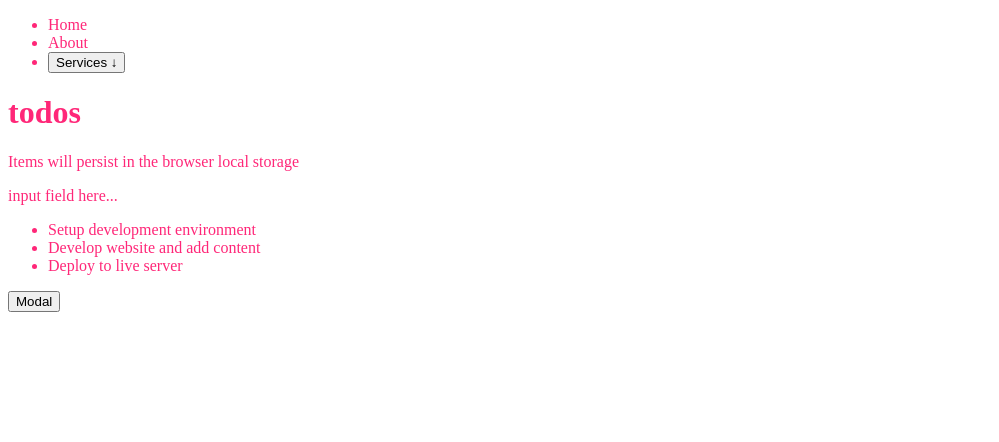
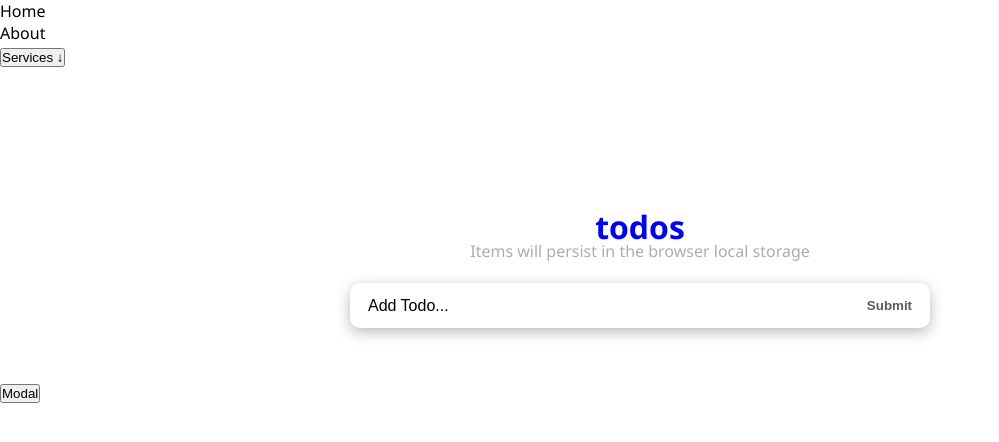
Before and after one commit to FilbertKimasa/react-todo-app, a React app: page / in a window 1280 px wide. Shown: the whole page, without its empty margins (0-999 px from the left). Built offline with nearby package versions, Linux system fonts and the light colour scheme.

Commit message:
Add features to delete, edit and update item

```diff
--- a/package.json
+++ b/package.json
@@ -21,7 +21,9 @@
   "homepage": "https://github.com/FilbertKimasa/react-todo-app#readme",
   "dependencies": {
     "react": "^18.2.0",
-    "react-dom": "^18.2.0"
+    "react-dom": "^18.2.0",
+    "sass": "^1.68.0",
+    "uuid": "^9.0.1"
   },
   "devDependencies": {
     "@babel/core": "^7.23.0",
--- a/src/components/Header.js
+++ b/src/components/Header.js
@@ -1,4 +1,5 @@
 import React from 'react';
+import '../styles/Header.module.css';
 
 function header() {
   return (
--- a/src/components/InputTodo.js
+++ b/src/components/InputTodo.js
@@ -1,7 +1,37 @@
-import React from 'react';
+import React, { useState } from 'react';
 
-function InputTodo() {
-  return <div>input field here...</div>;
+function InputTodo({ addTodoItem }) {
+  const [title, setTitle] = useState('');
+  const [message, setMessage] = useState('');
+
+  const handleChange = (e) => {
+    setTitle(e.target.value);
+  };
+  const handleSubmit = (e) => {
+    e.preventDefault();
+    if (title.trim()) {
+      addTodoItem(title);
+      setTitle('');
+      setMessage('');
+    } else {
+      setMessage('Please add item.');
+    }
+  };
+  return (
+    <>
+      <form onSubmit={handleSubmit} className="form-container">
+        <input
+          type="text"
+          placeholder="Add Todo..."
+          value={title}
+          onChange={handleChange}
+          className="input-text"
+        />
+        <button className="input-submit">Submit</button>
+      </form>
+      <span className="submit-warning">{message}</span>
+    </>
+  );
 }
 
 export default InputTodo;
--- a/src/components/TodoApp.js
+++ b/src/components/TodoApp.js
@@ -4,10 +4,12 @@ import TodosLogic from './TodosLogic';
 
 function TodoApp() {
   return (
-    <>
-      <Header />
-      <TodosLogic />
-    </>
+    <div className="wrapper">
+      <div className="todos">
+        <Header />
+        <TodosLogic />
+      </div>
+    </div>
   );
 }
 
--- a/src/components/TodoItem.js
+++ b/src/components/TodoItem.js
@@ -1,7 +1,55 @@
-import React from 'react';
+import React, { useState } from 'react';
+import styles from '../styles/TodoItem.module.css';
 
-const TodoItem = ({ itemProp }) => {
-  return <li>{itemProp.title}</li>;
+const TodoItem = ({ itemProp, handleChange, delTodo, setUpdate }) => {
+  const [editing, setEditing] = useState(false);
+  const handleEditing = () => {
+    setEditing(true);
+  };
+  const completedStyle = {
+    fontStyle: 'italic',
+    color: '#595959',
+    opacity: 0.4,
+    textDecoration: 'line-through',
+  };
+
+  let viewMode = {};
+  let editMode = {};
+  if (editing) {
+    viewMode.display = 'none';
+  } else {
+    editMode.display = 'none';
+  }
+
+  const handleUpdatedDone = (event) => {
+    if (event.key === 'Enter') {
+      setEditing(false);
+    }
+  };
+  return (
+    <li className={styles.item}>
+      <div className={styles.content} style={viewMode}>
+        <input
+          type="checkbox"
+          checked={itemProp.completed}
+          onChange={() => handleChange(itemProp.id)}
+        />
+        <span style={itemProp.completed ? completedStyle : null}>
+          {itemProp.title}
+        </span>
+        <button onClick={handleEditing}>Edit</button>
+        <button onClick={() => delTodo(itemProp.id)}>Delete</button>
+      </div>
+      <input
+        type="text"
+        value={itemProp.title}
+        className={styles.textInput}
+        style={editMode}
+        onChange={(e) => setUpdate(e.target.value, itemProp.id)}
+        onKeyDown={handleUpdatedDone}
+      />
+    </li>
+  );
 };
 
 export default TodoItem;
--- a/src/components/TodosList.js
+++ b/src/components/TodosList.js
@@ -1,11 +1,17 @@
 import React from 'react';
 import TodoItem from './TodoItem';
 
-const TodosList = ({ todosProps }) => {
+const TodosList = ({ todosProps, handleChange, delTodo, setUpdate }) => {
   return (
     <ul>
       {todosProps.map((todo) => (
-        <TodoItem key={todo.id} itemProp={todo} />
+        <TodoItem
+          key={todo.id}
+          itemProp={todo}
+          handleChange={handleChange}
+          delTodo={delTodo}
+          setUpdate={setUpdate}
+        />
       ))}
     </ul>
   );
--- a/src/components/TodosLogic.js
+++ b/src/components/TodosLogic.js
@@ -1,29 +1,74 @@
-import React from 'react';
+import React, { useState, useEffect } from 'react';
 import InputTodo from './InputTodo';
 import TodosList from './TodosList';
+import { v4 as uuidv4 } from 'uuid';
 
 function TodosLogic() {
-  const todos = [
-    {
-      id: 1,
-      title: 'Setup development environment',
-      completed: true,
-    },
-    {
-      id: 2,
-      title: 'Develop website and add content',
+  const [todos, setTodos] = useState(getInitialTodos());
+
+  const delTodo = (id) => {
+    setTodos([
+      ...todos.filter((todo) => {
+        return todo.id !== id;
+      }),
+    ]);
+  };
+
+  useEffect(() => {
+    // storing todos items
+    const temp = JSON.stringify(todos);
+    localStorage.setItem('todos', temp);
+  }, [todos]);
+
+  function getInitialTodos() {
+    // getting stored items
+    const temp = localStorage.getItem('todos');
+    const savedTodos = JSON.parse(temp);
+    return savedTodos || [];
+  }
+
+  const addTodoItem = (title) => {
+    const newTodo = {
+      id: uuidv4(),
+      title: title,
       completed: false,
-    },
-    {
-      id: 3,
-      title: 'Deploy to live server',
-      completed: false,
-    },
-  ];
+    };
+    setTodos([...todos, newTodo]);
+  };
+  const handleChange = (id) => {
+    setTodos((prevState) =>
+      prevState.map((todo) => {
+        if (todo.id === id) {
+          return {
+            ...todo,
+            completed: !todo.completed,
+          };
+        }
+        return todo;
+      }),
+    );
+  };
+
+  const setUpdate = (updatedTitle, id) => {
+    setTodos(
+      todos.map((todo) => {
+        if (todo.id === id) {
+          todo.title = updatedTitle;
+        }
+        return todo;
+      }),
+    );
+  };
+
   return (
     <div>
-      <InputTodo />
-      <TodosList todosProps={todos} />
+      <InputTodo addTodoItem={addTodoItem} />
+      <TodosList
+        todosProps={todos}
+        handleChange={handleChange}
+        delTodo={delTodo}
+        setUpdate={setUpdate}
+      />
     </div>
   );
 }
--- a/src/styles/App.css
+++ b/src/styles/App.css
@@ -1,3 +1,60 @@
+* {
+  box-sizing: border-box;
+  margin: 0;
+  padding: 0;
+}
 body {
-  color: #ff2778;
+  font-family: 'Segoe UI', sans-serif;
+  line-height: 1.4;
+  color: #000;
+  background: #fff;
+  height: 100vh;
+  font-weight: 400;
 }
+
+.wrapper {
+  width: 100%;
+  padding: 8rem 20px 3rem;
+}
+.todos {
+  max-width: 580px;
+  margin: 0 auto;
+}
+.form-container {
+  display: flex;
+  border-radius: calc(0.1 * 100px);
+  box-shadow: 0px 4px 14px 0px rgba(70, 70, 70, 0.38);
+  justify-content: space-around;
+  background: #fff;
+  font-size: 1rem;
+}
+.input-text {
+  width: 85%;
+  padding-right: 5px;
+  padding-left: 10px;
+  border-radius: calc(0.5 * 100px);
+  font-size: 1rem;
+}
+.input-text::placeholder {
+  color: #000;
+}
+.input-submit {
+  background: transparent;
+  color: #5b5b5b;
+  text-transform: capitalize;
+  cursor: pointer;
+  font-weight: 600;
+  margin-right: 10px;
+}
+.input-text,
+.input-submit {
+  height: 45px;
+  outline: none;
+  border: none;
+}
+.submit-warning {
+  font-size: 13px;
+  color: red;
+  margin-top: 5px;
+  display: block;
+}
--- /dev/null
+++ b/src/styles/Header.module.css
@@ -0,0 +1,20 @@
+.header h1 {
+  font-size: 3rem;
+  font-weight: 600;
+  margin-bottom: 1rem;
+  line-height: 1em;
+  text-transform: lowercase;
+  text-align: center;
+}
+
+h1 {
+  text-align: center;
+  color: blue;
+}
+
+header {
+  padding: 20px 0;
+  line-height: 1.5em;
+  color: #aeadad;
+  text-align: center;
+}
--- /dev/null
+++ b/src/styles/TodoItem.module.css
@@ -0,0 +1,35 @@
+.item {
+  font-size: 1rem;
+  list-style-type: none;
+  padding: 14px 25px;
+  border-bottom: 1px solid #fff;
+  background: #f0efef;
+}
+.content {
+  display: flex;
+  justify-content: space-between;
+  align-items: center;
+  gap: 1rem;
+}
+
+.content span {
+  flex: 1;
+  order: 1;
+}
+
+.content button {
+  cursor: pointer;
+  background: transparent;
+  order: 2;
+  outline: none;
+  outline: none;
+  border: none;
+  margin-left: 7px;
+}
+
+.textInput {
+  width: 100%;
+  padding: 10px;
+  border: 1px solid #dfdfdf;
+  outline: none;
+}
```
Also changed, not shown: 1 other file.
